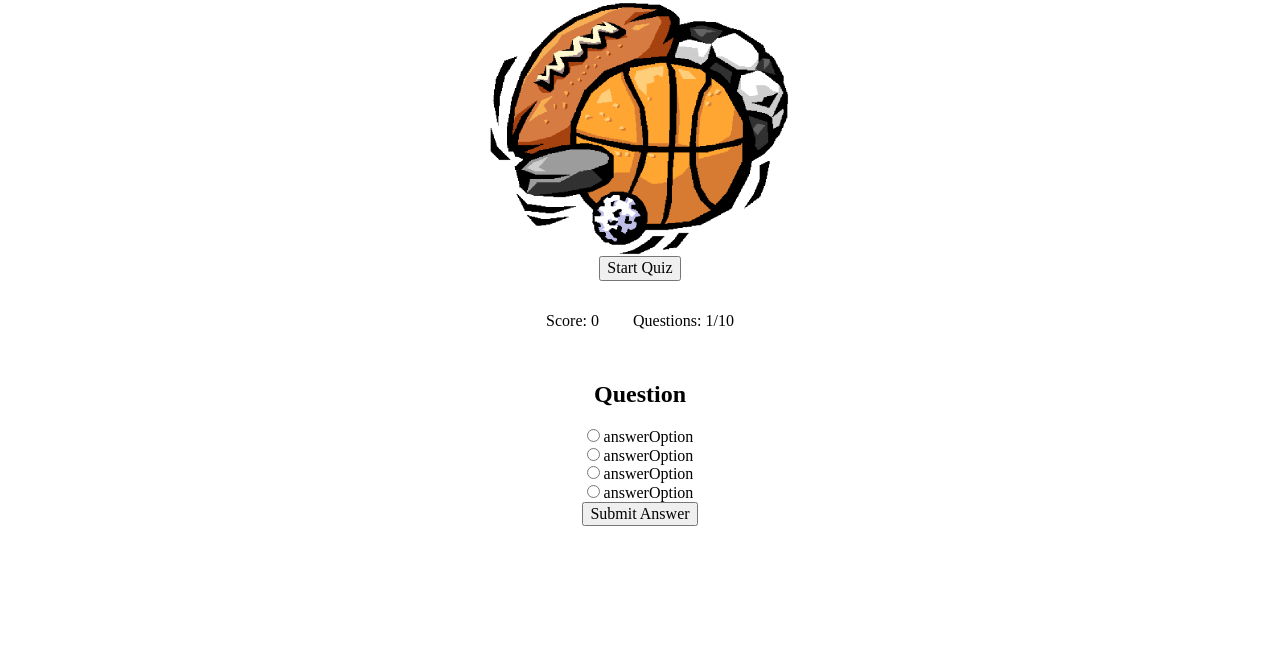
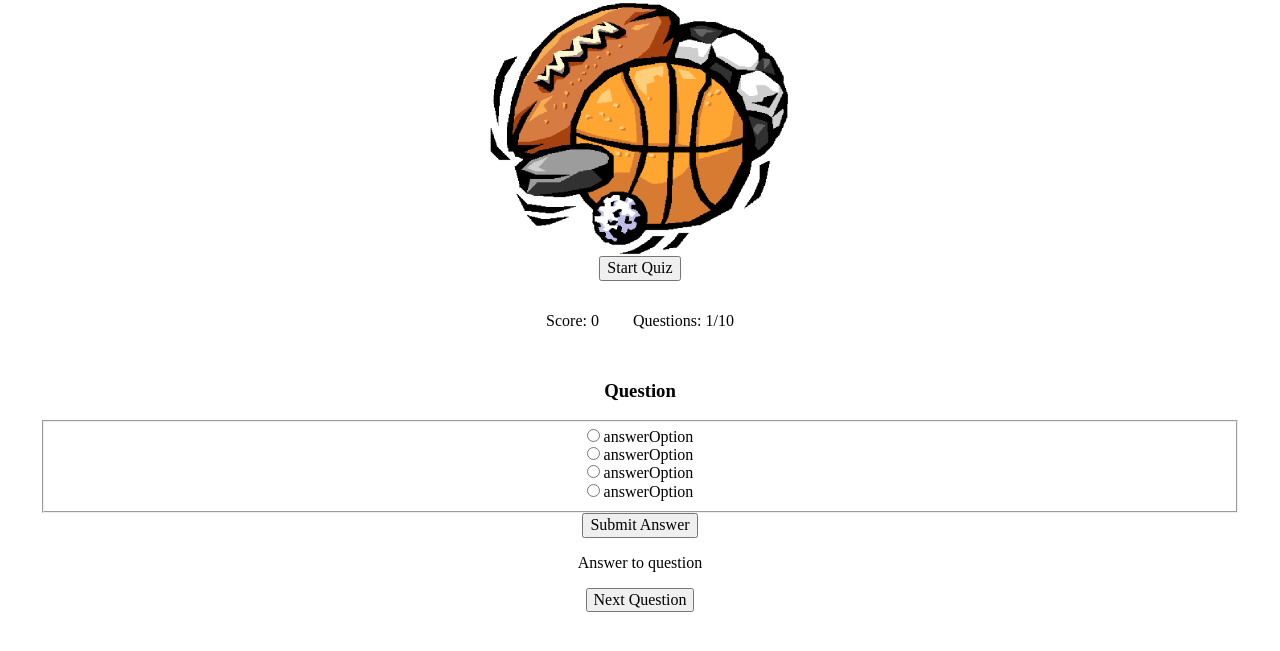
Before and after one commit to ParkerFranzi/quiz-app, a plain HTML site: page index.html in a window 1280 px wide. Shown: the part 79-730 px from the top of the page. Drawn offline with nearby package versions, Linux system fonts and the light colour scheme.

Commit message:
made a few section changes

```diff
--- a/index.html
+++ b/index.html
@@ -14,14 +14,14 @@
 </header>
 
 <body>
-    <section>
+    <section class="startQuiz">
         <div class="container">
             <form id="start-quiz">
                 <button type="submit">Start Quiz</button>
             </form>
         </div>
     </section>
-    <section>
+    <section class="quizSection">
         <div class="container">
             <div id="score" class="questionTracking">
                 <p>Score: 0</p>
@@ -30,36 +30,38 @@
                 <p>Questions: 1/10</p>
             </div>
             <form class="questions">
-                <h2>Question</h2>
-                <div>
+                <h3>Question</h3>
+                <fieldset>
                     <label class="answerOption">
                         <input type="radio" name="answer" id="1" value="1" required>
                         <span>answerOption</span>
                     </label>
-                </div>
-                <div>
                     <label class="answerOption">
                         <input type="radio" name="answer" id="2" value="2" required>
                         <span>answerOption</span>
                     </label>
-                </div>
-                <div>
                     <label class="answerOption">
                         <input type="radio" name="answer" id="3" value="3" required>
                         <span>answerOption</span>
                     </label>
-                </div>
-                <div>
                     <label class="answerOption">
                         <input type="radio" name="answer" id="4" value="4" required>
                         <span>answerOption</span>
                     </label>
-                </div>
+                </fieldset>
                 <div>
                     <button type="submit">Submit Answer</button>
                 </div>
             </form>
         </div>
     </section>
+    <section>
+        <div class="container">
+            <p>Answer to question</p>
+            <form class="nextQuestion">
+                <button type="submit">Next Question</button>
+            </form>
+        </div>
+    </section>
 </body>
 </html>
--- a/main.css
+++ b/main.css
@@ -15,3 +15,9 @@ header img {
     display: inline-block;
     padding: 15px;
 }
+.answerOption {
+    display: block;
+    width: 100%;
+    margin: auto;
+    text-align: center;
+}
```
